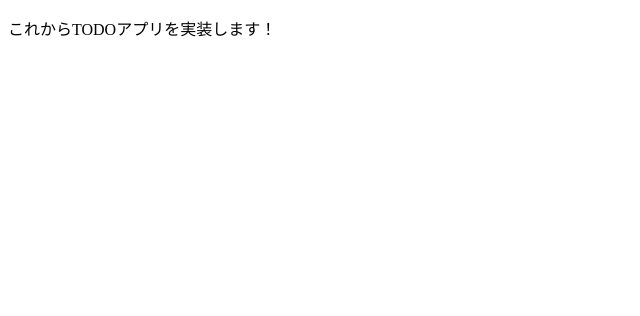
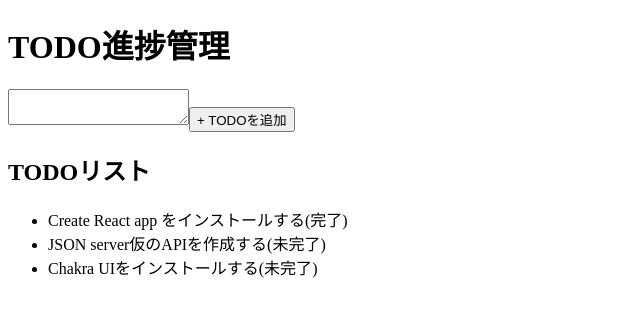
Before and after one commit to towa0518/todo-app, a React (Create React App) app: page / in a window 1280 px wide. Shown: the top 316 px of the page, without its empty margins (0-640 px from the left). Built offline with nearby package versions, Linux system fonts and the light colour scheme; data requests are answered from the project's data file.

Commit message:
モックサーバーと通信してTODOを取得する

```diff
--- a/src/components/App.js
+++ b/src/components/App.js
@@ -1,5 +1,60 @@
+import React, { useState, useEffect } from "react";
+
+// モックサーバーとの通信斗のため axios を import
+import axios from "axios";
+
+// ローカルに準備したモックサーバーの URL
+const todoDataUrl = "http://localhost:3100/todos";
+
 function App() {
-  return <p>これからTODOアプリを実装します！</p>;
+  // todoList は現在の TODO の状態
+  // setTodoList は現在の todoList の状態を更新するための関数
+  // todoList の初期値に空の配列をセット
+  const [todoList, setTodoList] = useState([]);
+
+  // useEffect() を利用することでコンポーネントのマウント後に処理を実行
+  // async/await で非同期処理
+  useEffect(() => {
+    const fetchData = async () => {
+      // get は外部から情報を取得する基本メソッド
+      // get の引数に URL を入れると、URL に対して GET リクエストを送信
+      // リクエスト語に戻ってくる値はすべて response に保存される
+      const response = await axios.get(todoDataUrl);
+
+      // 戻された値について useState を利用して、
+      // todoList の現在の値としてセットする
+      setTodoList(response.data);
+    };
+    fetchData();
+  }, []);
+
+  // console.log でコンソールに取得した TODO リストの情報を表示してみる
+  console.log("TODOリスト", todoList);
+
+  return (
+    <>
+      <h1>TODO進捗管理</h1>
+
+      {/* 現時点で textarea は機能していない */}
+      <textarea />
+
+      {/* 現時点で TODOを追加 button は機能していない */}
+      <button>+ TODOを追加</button>
+
+      <h2>TODOリスト</h2>
+      <ul>
+        {/* map() を利用して todoList の要素を1つずつ取り出す */}
+        {todoList.map((todo) => (
+          // li に一意なIDを key 属性の値として付与
+          <li key={todo.id}>
+            {/* todo.done が true の場合は「完了」、
+                false の場合は「未完了」の文字列を表示 */}
+            {todo.content}({todo.done ? "完了" : "未完了"})
+          </li>
+        ))}
+      </ul>
+    </>
+  );
 }
 
 export default App;
```
